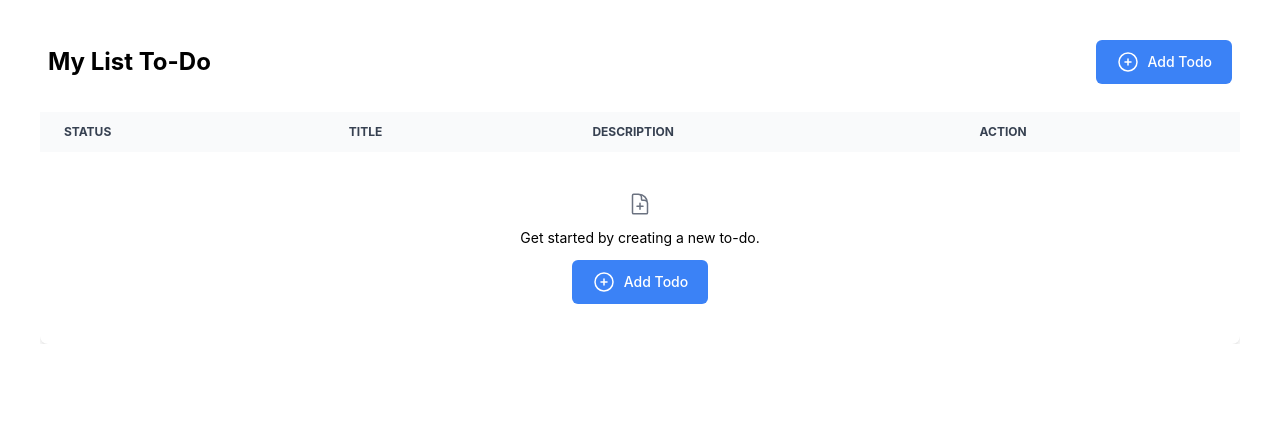
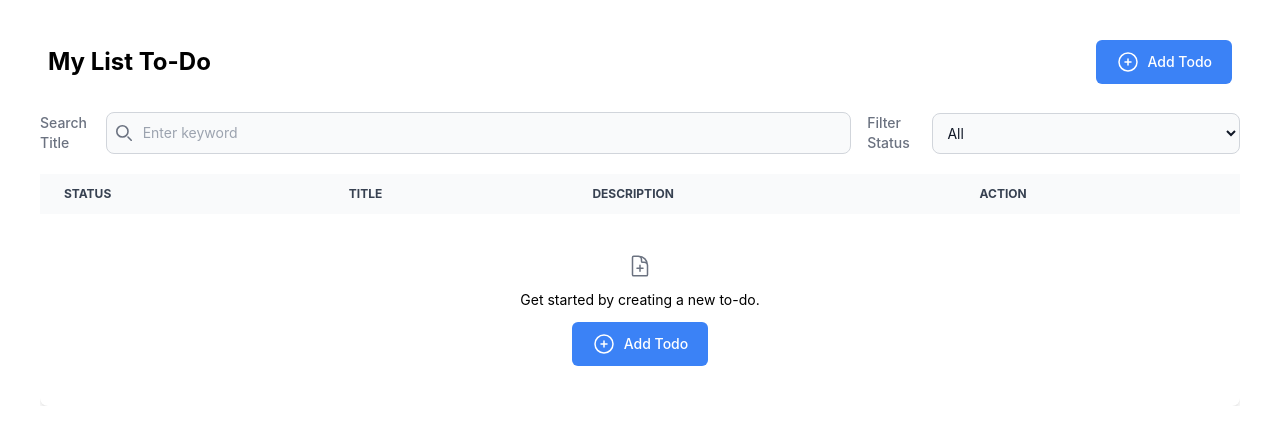
Before and after one commit to nainnasyuhada/todo-list-app, a React (Create React App) app: page / in a window 1280 px wide. Shown: the top 444 px of the page. Built offline with nearby package versions, Linux system fonts and the light colour scheme.

Commit message:
disable save button in edit form when theres no value change. add search title and filter status functions

```diff
--- a/src/components/todo/add.tsx
+++ b/src/components/todo/add.tsx
@@ -11,7 +11,7 @@ type FormInputs = {
 export const AddTodo: React.FC = () => {
   const {
     reset,
-    register,
+  register,
     handleSubmit,
     formState: { errors },
     watch,
--- a/src/components/todo/edit.tsx
+++ b/src/components/todo/edit.tsx
@@ -3,7 +3,7 @@ import { PencilIcon } from "@heroicons/react/24/outline";
 import { Todo, useTodoStore } from "../../stores/todo";
 import { useForm, SubmitHandler } from "react-hook-form";
 
-const statusList = [
+export const statusList = [
   { label: "To Do", value: "TO_DO" },
   { label: "In Progress", value: "IN_PROGRESS" },
   { label: "Completed", value: "COMPLETED" },
@@ -173,7 +173,9 @@ export const EditTodo: React.FC<{ data: Todo }> = ({ data }) => {
                     Object.keys(errors).length > 0 ||
                     !watch("title") ||
                     !watch("desc") ||
-                    !watch("status")
+                    !watch("status") ||
+                    (watch("title") === data.title &&
+                      watch("desc") === data.desc)
                   }
                   className="text-white bg-blue-500 w-full rounded p-2 hover:bg-blue-700 disabled:bg-gray-300 disabled:cursor-not-allowed"
                 >
--- a/src/components/todo/view.tsx
+++ b/src/components/todo/view.tsx
@@ -1,16 +1,25 @@
 import React, { useEffect, useState } from "react";
 import { Todo, useTodoStore } from "../../stores/todo";
 import { DeleteTodo } from "./delete";
-import { EditTodo } from "./edit";
+import { EditTodo, statusList } from "./edit";
 import Moment from "react-moment";
 import { DocumentPlusIcon } from "@heroicons/react/24/outline";
 import { AddTodo } from "./add";
+
+interface SearchInputs {
+  title: string | null;
+  status: Todo["status"] | "ALL";
+}
 
 const StatusBadge = ({ status }: { status: string }) => {
   let text = "";
   let style = "";
 
   switch (status) {
+    case "ALL":
+      text = "All";
+      style = "bg-white text-gray-900";
+      break;
     case "TO_DO":
       text = "To Do";
       style = "bg-gray-100 text-gray-800";
@@ -45,6 +54,14 @@ export const ViewTodo: React.FC = () => {
   const [selectedPage, setSelectedPage] = useState<number>(1);
   const [isOpen, setIsOpen] = useState<boolean>(false);
   const [selectedTodo, setSelectedTodo] = useState<Todo | null>(null);
+  const [statuses, setStatuses] = useState<{ label: string; value: string }[]>([
+    { label: "All", value: "ALL" },
+    ...statusList,
+  ]);
+  const [filterParams, setFilterParams] = useState<SearchInputs>({
+    title: null,
+    status: "ALL",
+  });
   const openModal = (todo: Todo) => {
     setIsOpen(true);
     setSelectedTodo(todo);
@@ -77,21 +94,102 @@ export const ViewTodo: React.FC = () => {
     },
   ];
 
-  useEffect(() => {
-    setTotalPage(Math.ceil(todoList.length / pageLimit));
-  }, [todoList]);
-
   const handlePageChange = (page: number) => {
     setSelectedPage(page);
   };
 
-  const paginatedTodos = todoList.slice(
-    (selectedPage - 1) * pageLimit,
-    selectedPage * pageLimit
-  );
+  const [paginatedTodos, setPaginatedTodos] = useState<Todo[]>(todoList);
+  useEffect(() => {
+    let filteredTodos = todoList;
+
+    if (filterParams.status !== "ALL") {
+      filteredTodos = filteredTodos.filter(
+        (todo) => todo.status === filterParams.status
+      );
+    }
+
+    if (filterParams.title !== null) {
+      filteredTodos = filteredTodos.filter((todo) =>
+        todo.title.toLowerCase().includes(filterParams.title!.toLowerCase())
+      );
+    }
+
+    setPaginatedTodos(filteredTodos);
+    setTotalPage(Math.ceil(filteredTodos.length / pageLimit));
+  }, [todoList, filterParams]);
 
   return (
     <>
+      <form className="flex items-center gap-4 mb-5 xs:flex-col xs:gap-0 xs:items-start">
+        {/* Search */}
+        <>
+          <label
+            htmlFor="default-search"
+            className="block text-sm font-medium text-gray-500"
+          >
+            Search Title
+          </label>
+          <div className="relative w-full">
+            <div className="absolute  inset-y-0 start-0 flex items-center p-2.5 pointer-events-none">
+              <svg
+                className="w-4 h-4 text-gray-500"
+                aria-hidden="true"
+                xmlns="http://www.w3.org/2000/svg"
+                fill="none"
+                viewBox="0 0 20 20"
+              >
+                <path
+                  stroke="currentColor"
+                  stroke-linecap="round"
+                  stroke-linejoin="round"
+                  stroke-width="2"
+                  d="m19 19-4-4m0-7A7 7 0 1 1 1 8a7 7 0 0 1 14 0Z"
+                />
+              </svg>
+            </div>
+            <input
+              type="search"
+              id="default-search"
+              className="block w-full p-2.5  text-sm text-gray-900 border border-gray-300 rounded-lg bg-gray-50  focus:border-blue-500 "
+              placeholder="Enter keyword"
+              style={{ paddingLeft: "36px" }}
+              onChange={(e) => {
+                setFilterParams({
+                  ...filterParams,
+                  title: e.target.value,
+                });
+              }}
+            />
+          </div>
+        </>
+
+        {/* Filter */}
+        <div className="w-1/2 flex ">
+          <label
+            htmlFor="default-search"
+            className="block text-sm font-medium text-gray-500"
+          >
+            Filter Status
+          </label>
+          <select
+            id="status"
+            className="block w-full p-2.5 text-sm text-gray-900 bg-gray-50 rounded-lg border border-gray-300 focus:ring-blue-500 focus:border-blue-500"
+            onChange={(e) => {
+              setFilterParams({
+                ...filterParams,
+                status: e.target.value as Todo["status"],
+              });
+            }}
+          >
+            {statuses.map((status) => (
+              <option key={status.value} value={status.value}>
+                <StatusBadge status={status.value} />
+              </option>
+            ))}
+          </select>
+        </div>
+      </form>
+
       {/* Table */}
       <div className="relative overflow-x-auto">
         <table className="w-full text-sm text-left rtl:text-right shadow-md sm:rounded-lg table-auto">
@@ -165,11 +263,11 @@ export const ViewTodo: React.FC = () => {
               Showing{" "}
               <span className="font-semibold text-gray-900 ">
                 {(selectedPage - 1) * pageLimit + 1}-
-                {Math.min(selectedPage * pageLimit, todoList.length)}
+                {Math.min(selectedPage * pageLimit, paginatedTodos.length)}
               </span>{" "}
               of{" "}
               <span className="font-semibold text-gray-900 ">
-                {todoList.length}
+                {paginatedTodos.length}
               </span>
             </span>
             <ul className="inline-flex -space-x-px rtl:space-x-reverse text-sm h-8">
```
